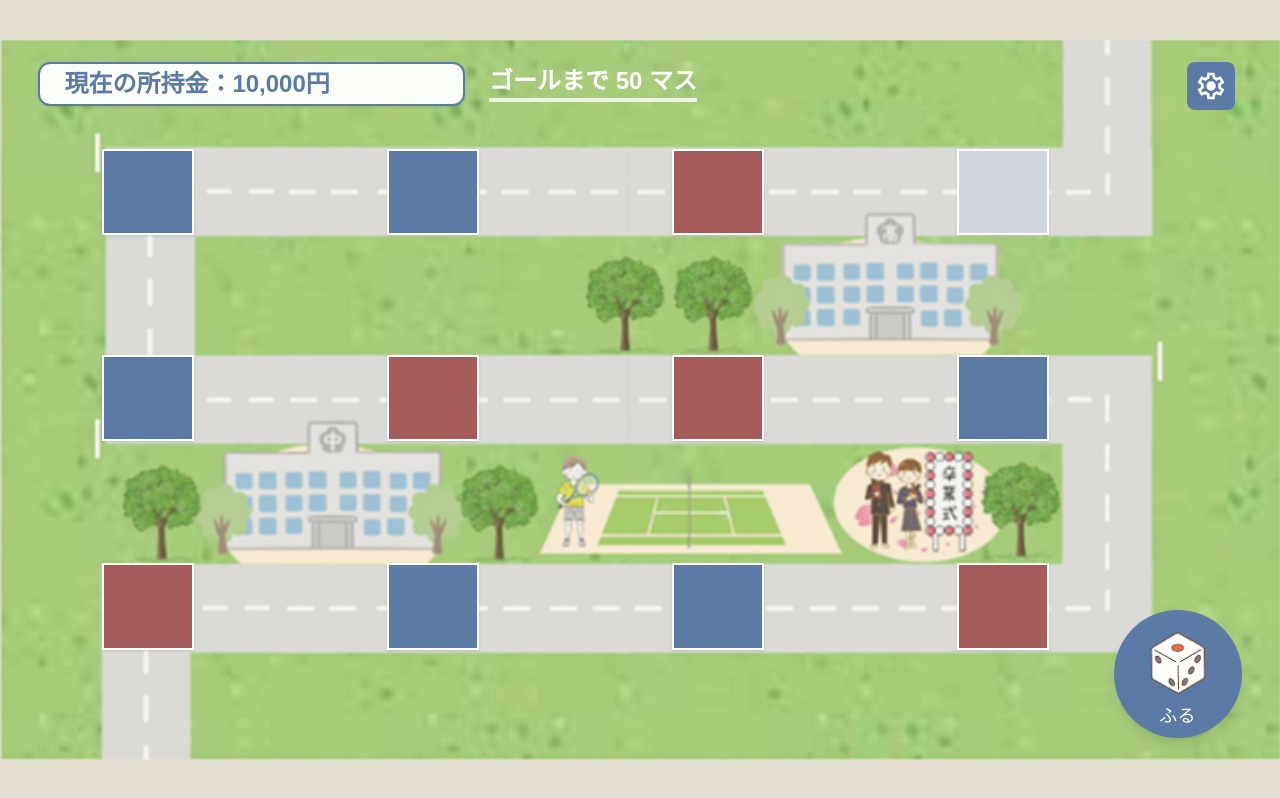
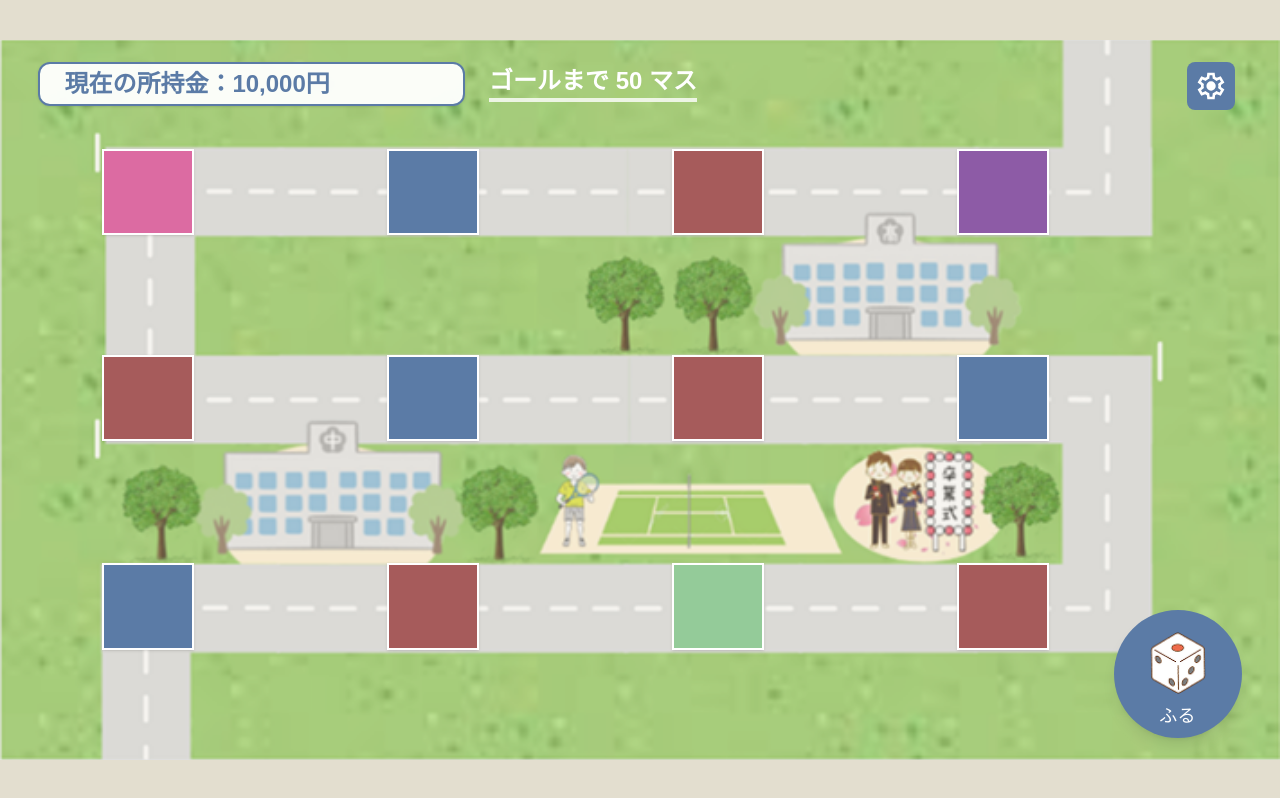
Before and after one commit to shii-park/Metasugo-Frontend, a Next.js app: page /game/2/b in a window 1280 px wide. Built offline with nearby package versions, Linux system fonts and the light colour scheme; no server answers.

Commit message:
2ページ目bのマスの色の割り当て

```diff
--- /dev/null
+++ b/src/app/api/game/event2b/route.ts
@@ -0,0 +1,22 @@
+import { NextResponse } from 'next/server'
+import type { EventsResponse } from '../type'
+// 本来はバックエンドからやってくるデータを記入.今回は仮で作成中
+export async function GET() {
+    const events: EventsResponse['events'] = [
+        { tileId: 1,  type: 'money_plus', amount: 500 },
+        { tileId: 2,  type: 'money_minus',  amount: 1000 },
+        { tileId: 3,  type: 'neighbor', effect: 'right_plus', amount: 300 },
+        { tileId: 4,  type: 'money_minus', amount: 500 },
+        { tileId: 5,  type: 'money_minus',  amount: 1000 },
+        { tileId: 6,  type: 'money_plus', amount: 500 },
+        { tileId: 7,  type: 'money_minus', amount: 500 },
+        { tileId: 8,  type: 'money_plus',  amount: 1000 },
+        { tileId: 9,  type: 'gamble',   min: -2000, max: 2000 },
+        { tileId: 10, type: 'money_plus',  amount: 1000 },
+        { tileId: 11, type: 'money_minus', amount: 500 },
+        { tileId: 12, type: 'global',   effect: 'all_plus', amount: 500 },
+    ]
+
+    const body: EventsResponse = { totalTiles: events.length, events }
+    return NextResponse.json(body, { status: 200 })
+}
--- a/src/app/game/2/b/page.tsx
+++ b/src/app/game/2/b/page.tsx
@@ -9,8 +9,11 @@ import SettingsMenu from '@/components/game/SettingMenu'
 import Tile from '@/components/game/Tile'
 import Image from 'next/image'
 import { useState } from 'react'
+import { colorClassOfEvent } from '../../../../lib/game/eventColor'
+import { useEvents } from '../../../../lib/game/useEvents'
 
 export default function Game2b() {
+  const { byId } = useEvents('/api/game/event2b')
   const [isDiceOpen, setIsDiceOpen] = useState(false)
 
   return (
@@ -44,20 +47,80 @@ export default function Game2b() {
             gridTemplateRows: '17% 23.5% 17% 24% 17%',
           }}
         >
-          <Tile col={1} row={5} colorClass='bg-red-default' />
-          <Tile col={3} row={5} colorClass='bg-blue-default' />
-          <Tile col={5} row={5} colorClass='bg-blue-default' />
-          <Tile col={7} row={5} colorClass='bg-red-default' />
+          <Tile
+            col={1}
+            row={5}
+            colorClass={colorClassOfEvent(byId.get(1)?.type)}
+            className='w-full h-full'
+          />
+          <Tile
+            col={3}
+            row={5}
+            colorClass={colorClassOfEvent(byId.get(2)?.type)}
+            className='w-full h-full'
+          />
+          <Tile
+            col={5}
+            row={5}
+            colorClass={colorClassOfEvent(byId.get(3)?.type)}
+            className='w-full h-full'
+          />
+          <Tile
+            col={7}
+            row={5}
+            colorClass={colorClassOfEvent(byId.get(4)?.type)}
+            className='w-full h-full'
+          />
 
-          <Tile col={1} row={3} colorClass='bg-blue-default' />
-          <Tile col={3} row={3} colorClass='bg-red-default' />
-          <Tile col={5} row={3} colorClass='bg-red-default' />
-          <Tile col={7} row={3} colorClass='bg-blue-default' />
+          <Tile
+            col={1}
+            row={3}
+            colorClass={colorClassOfEvent(byId.get(5)?.type)}
+            className='w-full h-full'
+          />
+          <Tile
+            col={3}
+            row={3}
+            colorClass={colorClassOfEvent(byId.get(6)?.type)}
+            className='w-full h-full'
+          />
+          <Tile
+            col={5}
+            row={3}
+            colorClass={colorClassOfEvent(byId.get(7)?.type)}
+            className='w-full h-full'
+          />
+          <Tile
+            col={7}
+            row={3}
+            colorClass={colorClassOfEvent(byId.get(8)?.type)}
+            className='w-full h-full'
+          />
 
-          <Tile col={1} row={1} colorClass='bg-blue-default' />
-          <Tile col={3} row={1} colorClass='bg-blue-default' />
-          <Tile col={5} row={1} colorClass='bg-red-default' />
-          <Tile col={7} row={1} colorClass='bg-gray-300' />
+          <Tile
+            col={1}
+            row={1}
+            colorClass={colorClassOfEvent(byId.get(9)?.type)}
+            className='w-full h-full'
+          />
+          <Tile
+            col={3}
+            row={1}
+            colorClass={colorClassOfEvent(byId.get(10)?.type)}
+            className='w-full h-full'
+          />
+          <Tile
+            col={5}
+            row={1}
+            colorClass={colorClassOfEvent(byId.get(11)?.type)}
+            className='w-full h-full'
+          />
+          <Tile
+            col={7}
+            row={1}
+            colorClass={colorClassOfEvent(byId.get(12)?.type)}
+            className='w-full h-full'
+          />
         </div>
       </div>
     </div>
```
